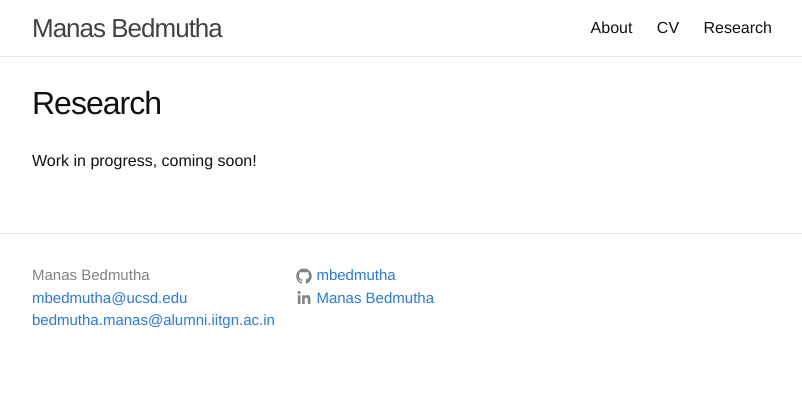
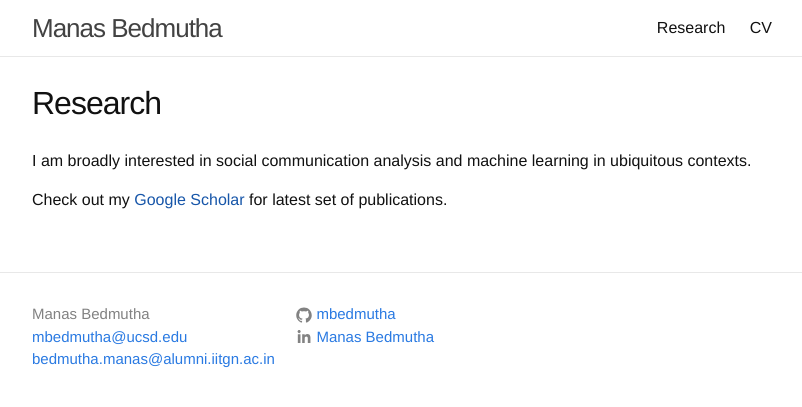
Before and after one commit to mbedmutha/mbedmutha.github.io, a Jekyll site: the page built from _pages/research.md, in a window 1280 px wide. Shown: the top 407 px of the page, without its empty margins (238-1040 px from the left). Built offline with Jekyll 4.4.1, drawn with Linux system fonts in a browser that asks for light colours; comment, search, counter and statistics services are not loaded.

Commit message:
Updated research page

```diff
--- a/_config.yml
+++ b/_config.yml
@@ -18,8 +18,8 @@ github_username:  mbedmutha
 linkedin_username: manas-bedmutha
 # stackoverflow: 4749362/zuko09
 include: ['_pages']
-footer-links-active:
-  stackoverflow: true
+# footer-links-active:
+#   stackoverflow: true
 
 # Build settings
 markdown: kramdown
--- a/_pages/research.md
+++ b/_pages/research.md
@@ -2,10 +2,12 @@
 layout: page
 title: Research
 permalink: /research/
-order: 3
+order: 1
 ---
 
-Work in progress, coming soon!
+I am broadly interested in social communication analysis and machine learning in ubiquitous contexts.
+
+Check out my [Google Scholar]() for latest set of publications.
 
 <!-- I am broadly interested in wearable health data analysis and deep learning in ubiquitous health contexts.
 
```
Also changed, not shown: _pages/about.md (+2 -2 lines).
